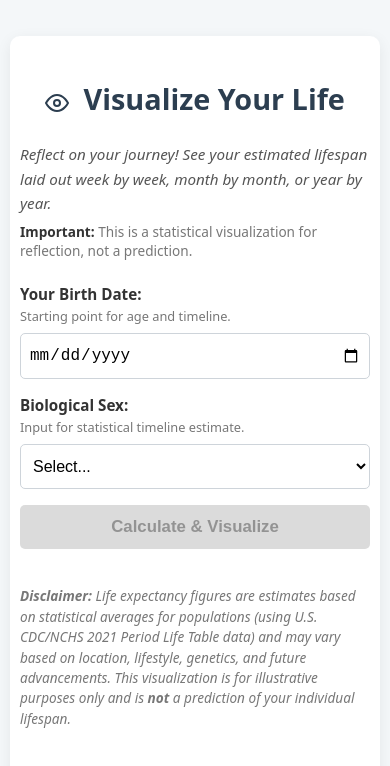
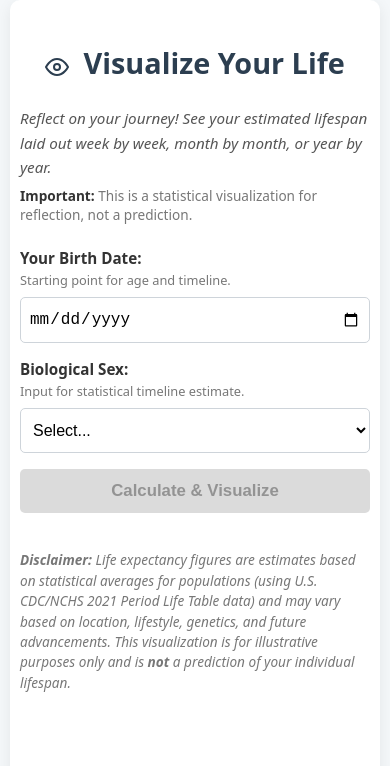
Before and after one commit to jordanhom/life-visualized, a plain HTML site: page index.html in a window 390 px wide. Drawn offline with Linux system fonts and the light colour scheme.

Commit message:
Style: Reduce body padding on small screens
Reduced top and bottom body padding from var(--space-xxs) to 0
within the @media (max-width: 486px) breakpoint to optimize
vertical space on smaller devices. The global body padding
was also removed, relying on .container for whitespace.

Resolves #3

```diff
--- a/css/style.css
+++ b/css/style.css
@@ -77,7 +77,7 @@ html, body {
     color: var(--color-text-primary);
     display: flex; /* Used with justify-content to center container */
     justify-content: center;
-    padding: var(--space-lg) 0; /* Vertical padding for body */
+    padding: 0; /* Remove all body padding */
     box-sizing: border-box;
 }
 .container {
@@ -832,8 +832,8 @@ h1 {
 
     /* Remove body top/bottom padding to maximize vertical space */
     body {
-        padding-top: var(--space-sm);
-        padding-bottom: var(--space-sm);
+        /* padding-top: 0; */ /* Body padding removed globally */
+        /* padding-bottom: 0; */ /* Body padding removed globally */
     }
     .life-grid-container {
         max-width: 352px; /* Adjusted to fit 5px week blocks snugly */
```
